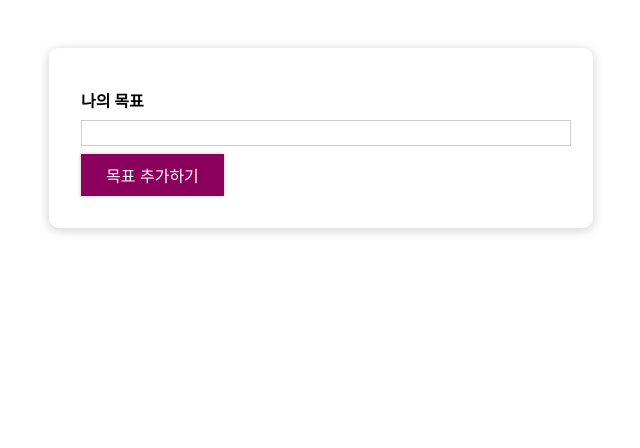
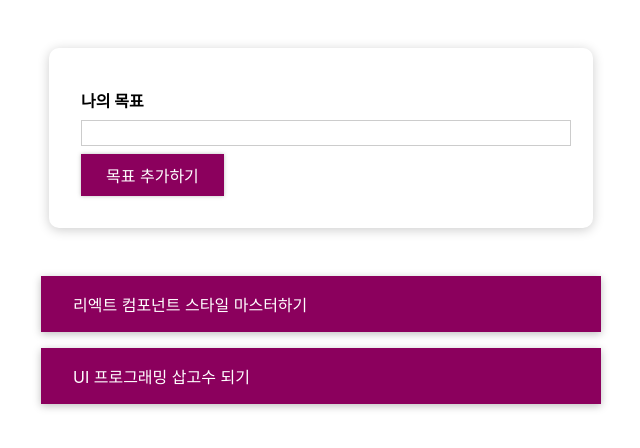
Before and after one commit to yusabeom/react-basic-study202405, a React (Create React App) app: page / in a window 1280 px wide. Shown: the top 448 px of the page, without its empty margins (319-959 px from the left). Built offline with nearby package versions, Linux system fonts and the light colour scheme.

Commit message:
목표설정App - 기본기능(목록, 추가, 삭제)

```diff
--- a/src/App.js
+++ b/src/App.js
@@ -1,19 +1,72 @@
 import './App.css';
-import React from 'react';
+import React, { useState } from 'react';
 import CourseInput from './components/CourseGoals/CourseInput';
 import CourseList from './components/CourseGoals/CourseList';
 
-function App() {
+const DUMMY_DATA = [
+  {
+    id: 'g1',
+    text: '리엑트 컴포넌트 스타일 마스터하기',
+  },
+  {
+    id: 'g2',
+    text: 'UI 프로그래밍 삽고수 되기',
+  },
+];
+
+const App = () => {
+  const [goals, setGoals] = useState(DUMMY_DATA);
+
+  // Input에게 전달할 함수
+  const addGoalHandler = (text) => {
+    console.log('전달받은 텍스트: ', text);
+    const newGoal = {
+      id: Math.random().toString(),
+      text,
+    };
+    // 상태변수(배열) 수정
+    // setGoals([...goals, newGoal]);
+    setGoals((prevGoals) => [...prevGoals, newGoal]);
+  };
+
+  // 삭제 이벤트 핸들러를 CourseItem까지 내려보내야 함.
+  const deleteGoalHandler = (id) => {
+    // console.log('전달된 id: ', id);
+    // const uadateGoals = [...goals];
+    // const index = uadateGoals.findIndex((goal) => goal.id === id);
+    // uadateGoals.splice(index, 1);
+    // setGoals(uadateGoals);
+
+    // const updateGoals = goals.filter((goal) => goal.id !== id);
+
+    setGoals(goals.filter((goal) => goal.id !== id));
+  };
+
+  // CourseList 조건부 렌더링
+  let listContent = (
+    <p
+      style={{
+        color: 'red',
+        fontSize: '2em',
+        textAlign: 'center',
+      }}
+    >
+      목표를 등록해 주세요!!
+    </p>
+  );
+
+  if (goals.length > 0) {
+    listContent = <CourseList items={goals} onDelete={deleteGoalHandler} />;
+  }
+
   return (
     <div>
       <section id="goal-form">
-        <CourseInput />
+        <CourseInput onAdd={addGoalHandler} />
       </section>
-      <section id="goals">
-        <CourseList />
-      </section>
+      <section id="goals">{listContent}</section>
     </div>
   );
-}
+};
 
 export default App;
--- a/src/components/CourseGoals/CourseInput.js
+++ b/src/components/CourseGoals/CourseInput.js
@@ -1,12 +1,25 @@
-import React from 'react';
+import React, { useState } from 'react';
 import './CourseInput.css';
 import Button from '../UI/Button/Button';
-const CourseInput = () => {
+const CourseInput = ({ onAdd }) => {
+  const [enteredText, setEnteredText] = useState('');
+
+  const textChangeHandler = (e) => {
+    setEnteredText(e.target.value);
+  };
+
+  const formSubmitHandler = (e) => {
+    e.preventDefault();
+
+    onAdd(enteredText);
+    setEnteredText('');
+  };
+
   return (
-    <form>
+    <form onSubmit={formSubmitHandler}>
       <div className="form-control">
         <label>나의 목표</label>
-        <input type="text" />
+        <input type="text" onChange={textChangeHandler} value={enteredText} />
       </div>
       <Button type="submit">목표 추가하기</Button>
     </form>
--- /dev/null
+++ b/src/components/CourseGoals/CourseItem.css
@@ -0,0 +1,8 @@
+.goal-item {
+  margin: 1rem 0;
+  background: #8b005d;
+  box-shadow: 0 2px 8px rgba(0, 0, 0, 0.26);
+  color: white;
+  padding: 1rem 2rem;
+  cursor: pointer;
+}
--- /dev/null
+++ b/src/components/CourseGoals/CourseItem.js
@@ -0,0 +1,12 @@
+import React from 'react';
+import './CourseItem.css';
+
+const CourseItem = ({ item, onDelete }) => {
+  return (
+    <li className="goal-item" onClick={() => onDelete(item.id)}>
+      {item.text}
+    </li>
+  );
+};
+
+export default CourseItem;
--- a/src/components/CourseGoals/CourseList.js
+++ b/src/components/CourseGoals/CourseList.js
@@ -1,9 +1,12 @@
 import React from 'react';
 import './CourseList.css';
-const CourseList = () => {
+import CourseItem from './CourseItem';
+const CourseList = ({ items, onDelete }) => {
   return (
     <ul className="goal-list">
-      <li></li>
+      {items.map((item) => {
+        return <CourseItem key={item.id} item={item} onDelete={onDelete} />;
+      })}
     </ul>
   );
 };
```
